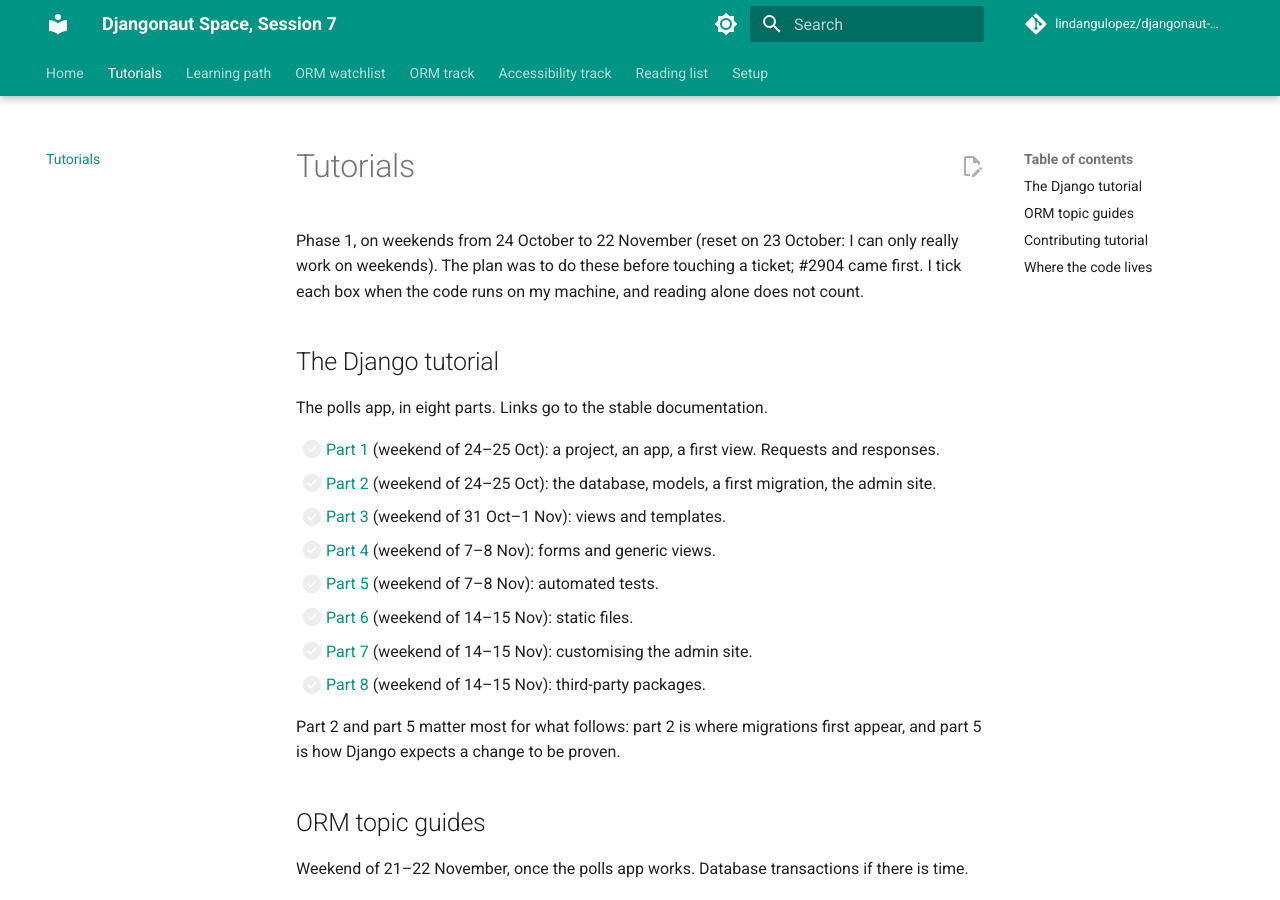
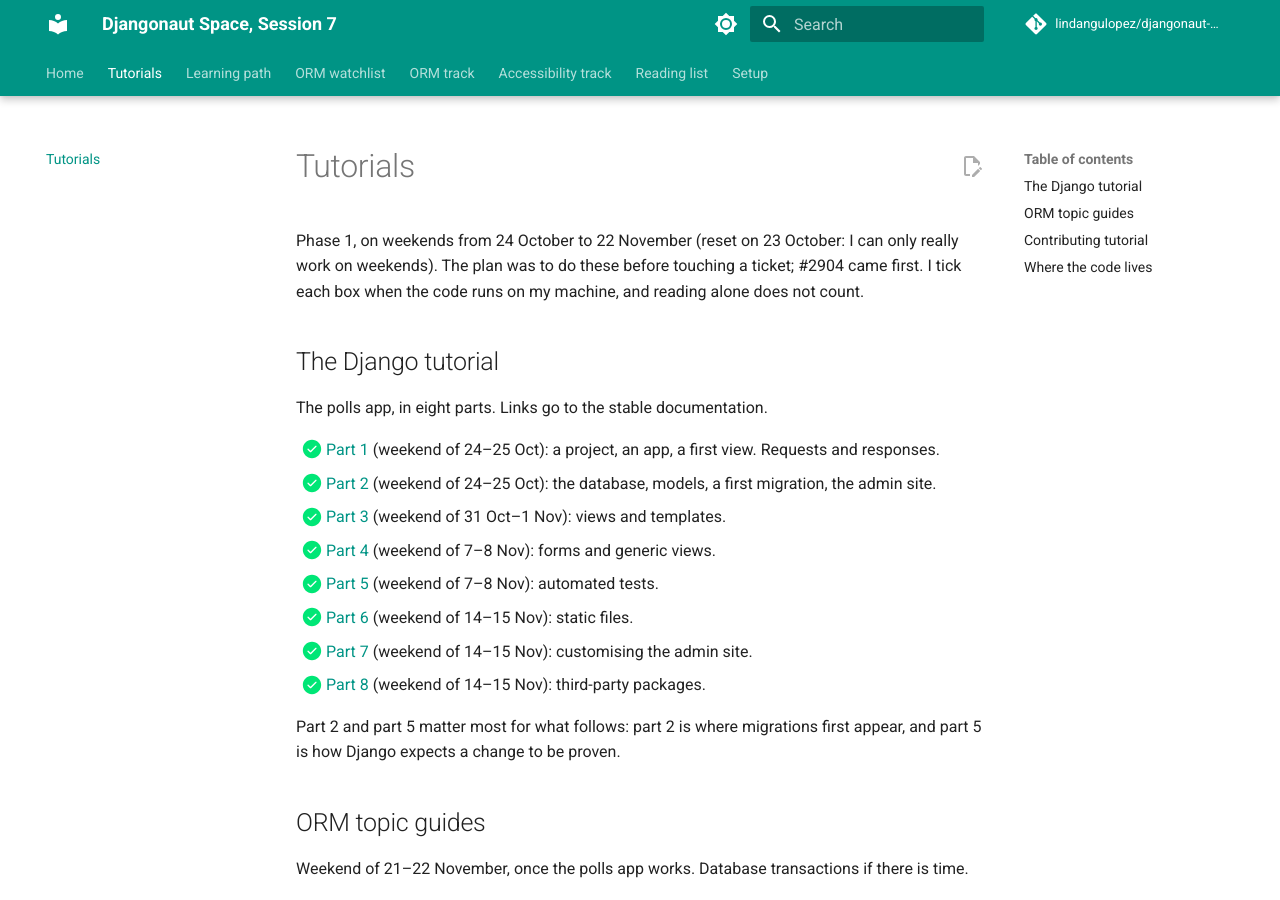
Before and after one commit to lindangulopez/djangonaut-session7, an MkDocs documentation site: the page built from docs/tutorials.md, in a window 1280 px wide and 900 px high. Built offline with MkDocs 1.6.1 and Material for MkDocs 9.7.7, drawn with Linux system fonts in a browser that asks for light colours; comment, search, counter and statistics services are not loaded.

```diff
--- a/docs/tutorials.md
+++ b/docs/tutorials.md
@@ -6,14 +6,14 @@ Phase 1, on weekends from 24 October to 22 November (reset on 23 October: I can
 
 The polls app, in eight parts. Links go to the stable documentation.
 
-- [ ] [Part 1](https://docs.djangoproject.com/en/stable/intro/tutorial01/) (weekend of 24–25 Oct): a project, an app, a first view. Requests and responses.
-- [ ] [Part 2](https://docs.djangoproject.com/en/stable/intro/tutorial02/) (weekend of 24–25 Oct): the database, models, a first migration, the admin site.
-- [ ] [Part 3](https://docs.djangoproject.com/en/stable/intro/tutorial03/) (weekend of 31 Oct–1 Nov): views and templates.
-- [ ] [Part 4](https://docs.djangoproject.com/en/stable/intro/tutorial04/) (weekend of 7–8 Nov): forms and generic views.
-- [ ] [Part 5](https://docs.djangoproject.com/en/stable/intro/tutorial05/) (weekend of 7–8 Nov): automated tests.
-- [ ] [Part 6](https://docs.djangoproject.com/en/stable/intro/tutorial06/) (weekend of 14–15 Nov): static files.
-- [ ] [Part 7](https://docs.djangoproject.com/en/stable/intro/tutorial07/) (weekend of 14–15 Nov): customising the admin site.
-- [ ] [Part 8](https://docs.djangoproject.com/en/stable/intro/tutorial08/) (weekend of 14–15 Nov): third-party packages.
+- [x] [Part 1](https://docs.djangoproject.com/en/stable/intro/tutorial01/) (weekend of 24–25 Oct): a project, an app, a first view. Requests and responses.
+- [x] [Part 2](https://docs.djangoproject.com/en/stable/intro/tutorial02/) (weekend of 24–25 Oct): the database, models, a first migration, the admin site.
+- [x] [Part 3](https://docs.djangoproject.com/en/stable/intro/tutorial03/) (weekend of 31 Oct–1 Nov): views and templates.
+- [x] [Part 4](https://docs.djangoproject.com/en/stable/intro/tutorial04/) (weekend of 7–8 Nov): forms and generic views.
+- [x] [Part 5](https://docs.djangoproject.com/en/stable/intro/tutorial05/) (weekend of 7–8 Nov): automated tests.
+- [x] [Part 6](https://docs.djangoproject.com/en/stable/intro/tutorial06/) (weekend of 14–15 Nov): static files.
+- [x] [Part 7](https://docs.djangoproject.com/en/stable/intro/tutorial07/) (weekend of 14–15 Nov): customising the admin site.
+- [x] [Part 8](https://docs.djangoproject.com/en/stable/intro/tutorial08/) (weekend of 14–15 Nov): third-party packages.
 
 Part 2 and part 5 matter most for what follows: part 2 is where migrations first appear, and part 5 is how Django expects a change to be proven.
 
```
